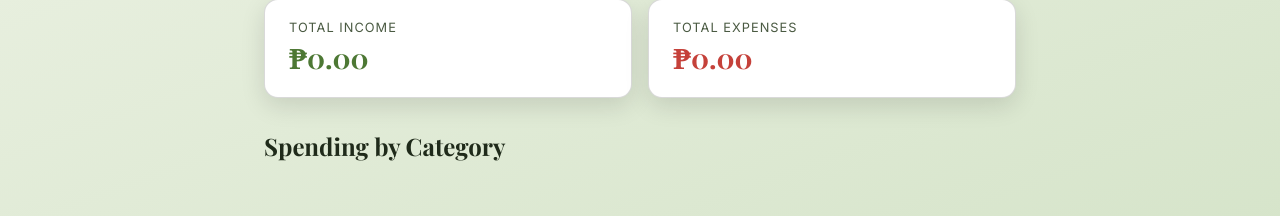
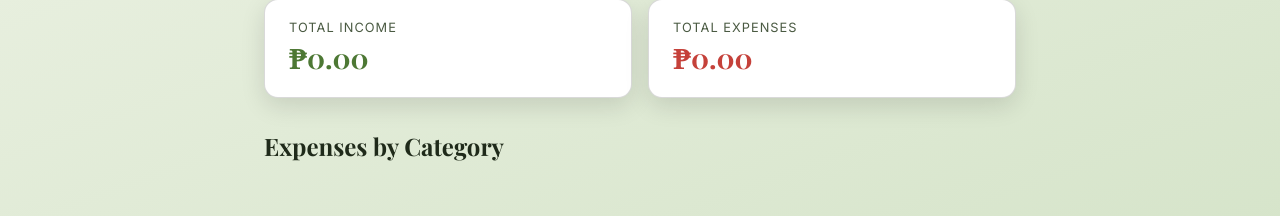
Before and after one commit to TanMagsino-DLSL/midterm-project-webdvt, a React (Vite) app: page /summary in a window 1280 px wide. Shown: the part 287-503 px from the top of the page. Built offline with nearby package versions, Linux system fonts and the light colour scheme; a web font is replaced by a local one.

Commit message:
change "spending by category" to "expenses by category"

```diff
--- a/src/pages/Summary.jsx
+++ b/src/pages/Summary.jsx
@@ -77,7 +77,7 @@ function Summary() {
         </div>
       </div>
 
-      <h2>Spending by Category</h2>
+      <h2>Expenses by Category</h2>
       {renderBreakdown(expensesByCategory, totalExpenses, 'expenses')}
 
       <h2>Income by Category</h2>
```
